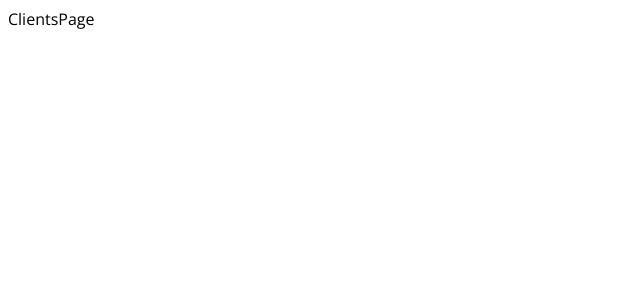
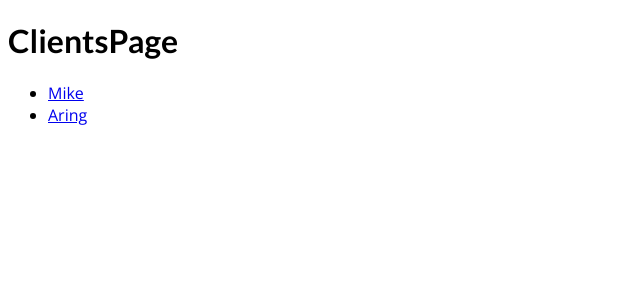
Before and after one commit to sprmke/learn_nextjs_pages---file-based-routing, a Next.js app: page /clients in a window 1280 px wide. Shown: the top 300 px of the page, without its empty margins (0-640 px from the left). Built offline with nearby package versions, Linux system fonts and the light colour scheme.

Commit message:
63. navigating to dynamic routes

```diff
--- a/pages/clients/index.js
+++ b/pages/clients/index.js
@@ -1,5 +1,23 @@
+import Link from 'next/link';
+
 const ClientsPage = () => {
-  return <div>ClientsPage</div>;
+  const clients = [
+    { id: 'mike', name: 'Mike' },
+    { id: 'aring', name: 'Aring' },
+  ];
+
+  return (
+    <div>
+      <h1>ClientsPage</h1>
+      <ul>
+        {clients.map((client) => (
+          <li key={client.id}>
+            <Link href={`/clients/${client.id}`}>{client.name}</Link>
+          </li>
+        ))}
+      </ul>
+    </div>
+  );
 };
 
 export default ClientsPage;
--- a/pages/index.js
+++ b/pages/index.js
@@ -8,6 +8,9 @@ const HomePage = () => {
         <li>
           <Link href='/portfolio'>Portfolio</Link>
         </li>
+        <li>
+          <Link href='/clients'>Clients</Link>
+        </li>
       </ul>
     </div>
   );
```
